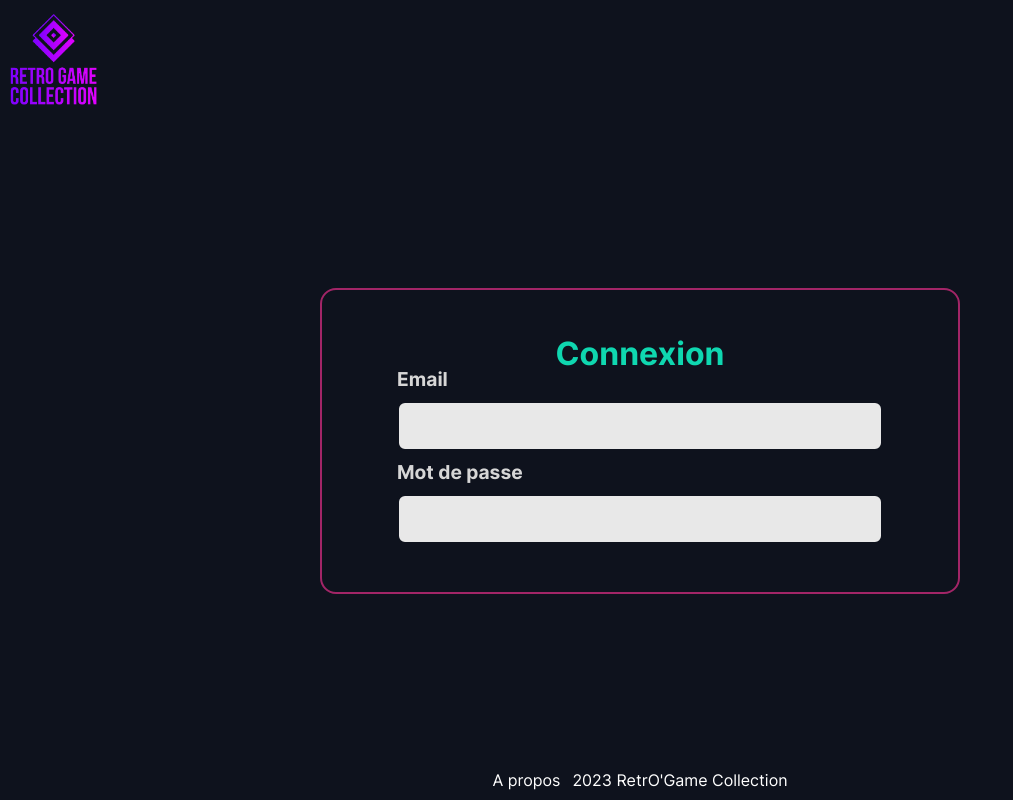
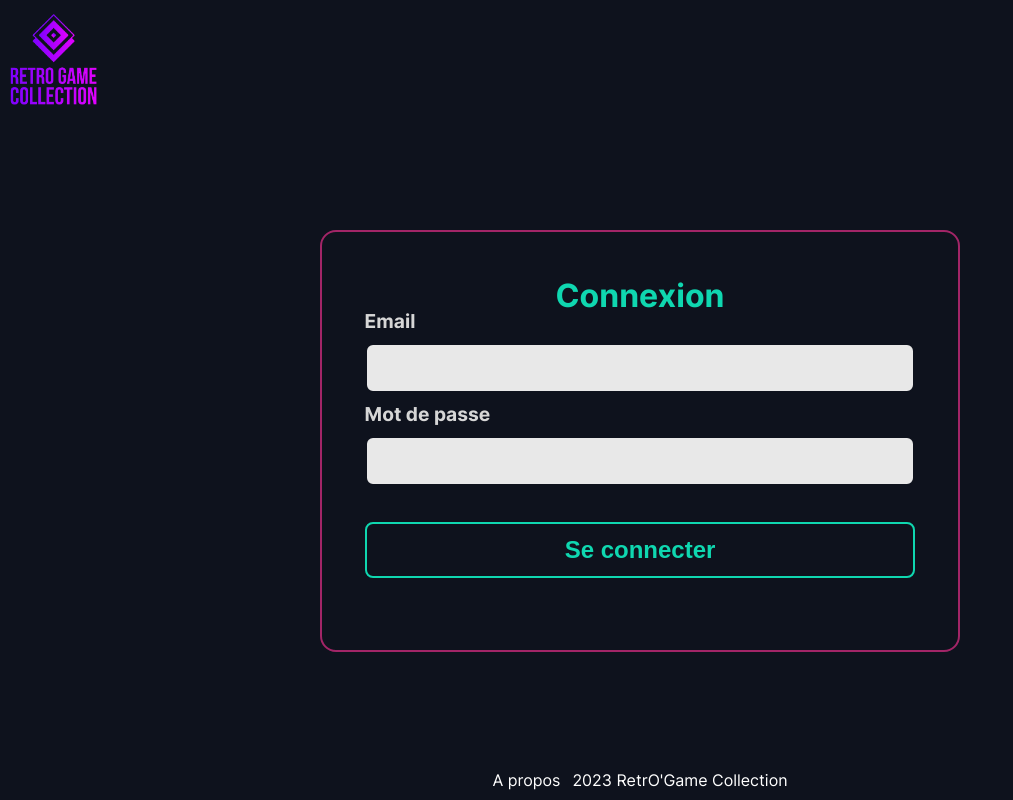
Before and after one commit to robin-plancon/retrogame-collection-front, a React (Vite) app: page /signin in a window 1280 px wide. Shown: the whole page, without its empty margins (0-1013 px from the left). Built offline with nearby package versions, Linux system fonts and the light colour scheme.

Commit message:
feat: add button and adapt style

```diff
--- a/src/components/Signin/Signin.scss
+++ b/src/components/Signin/Signin.scss
@@ -4,7 +4,7 @@
 	align-self: center;
 	width: 90%;
 	margin: v.$gutter auto;
-	padding: calc(2 * v.$gutter);
+	padding: calc(2 * v.$gutter) v.$halfGutter;
 	display: flex;
 	flex-direction: column;
 	align-items: center;
--- a/src/components/Signin/Signin.tsx
+++ b/src/components/Signin/Signin.tsx
@@ -66,6 +66,9 @@ function Signin() {
 				{errors.password && (
 					<span className="signin-error">{errors.password.message as string}</span>
 				)}
+				<button type="submit" className="signin-button">
+					Se connecter
+				</button>
 			</form>
 		</div>
 	);
--- a/src/components/Signup/Signup.scss
+++ b/src/components/Signup/Signup.scss
@@ -4,7 +4,7 @@
 	align-self: center;
 	width: 90%;
 	margin: v.$gutter auto;
-	padding: v.$gutter;
+	padding: calc(2 * v.$gutter) v.$halfGutter;
 	display: flex;
 	flex-direction: column;
 	align-items: center;
@@ -15,7 +15,6 @@
 	&-title {
 		font-size: 2rem;
 		font-weight: 700;
-		margin: v.$gutter 0;
 		color: v.$secondary-color;
 	}
 
```
